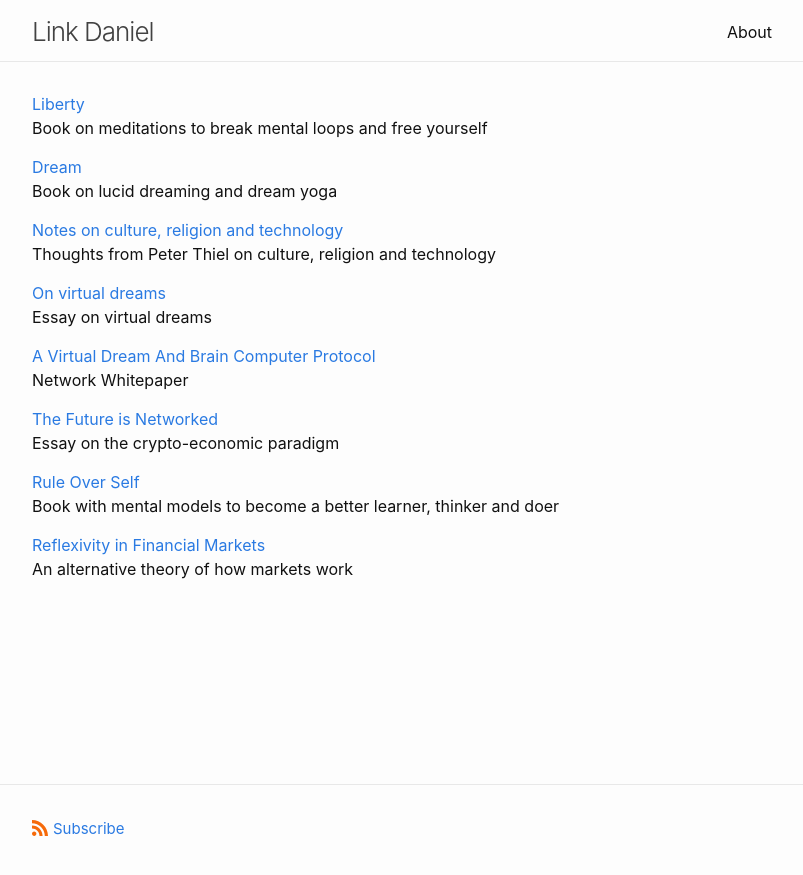
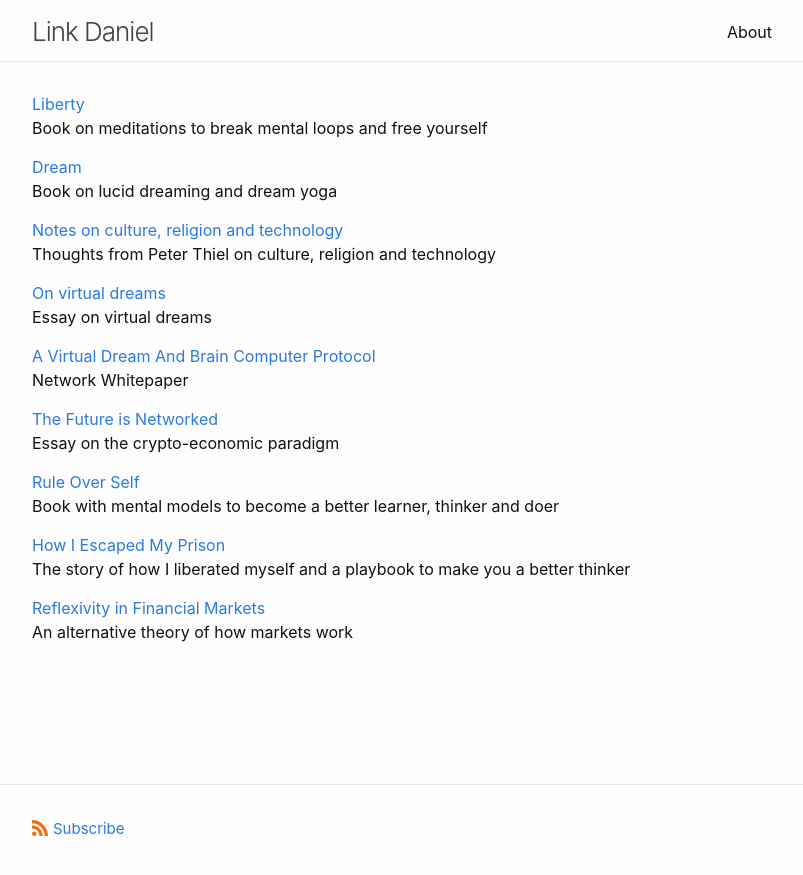
Before and after one commit to link-daniel/link.github.io, a Jekyll site: the page built from index.md, in a window 1280 px wide. Shown: the top 875 px of the page, without its empty margins (238-1041 px from the left). Built offline with Jekyll 4.4.1, drawn with Linux system fonts in a browser that asks for light colours.

Commit message:
Update index.md

```diff
--- a/index.md
+++ b/index.md
@@ -38,6 +38,10 @@ Essay on the crypto-economic paradigm
 Book with mental models to become a better learner, thinker and doer
 <br>
 
+[How I Escaped My Prison](https://link.com.de/thinkerprison)
+<br>
+The story of how I liberated myself and a playbook to make you a better thinker
+
 [Reflexivity in Financial Markets](https://link.com.de/reflexivity)
 <br>
 An alternative theory of how markets work
```
